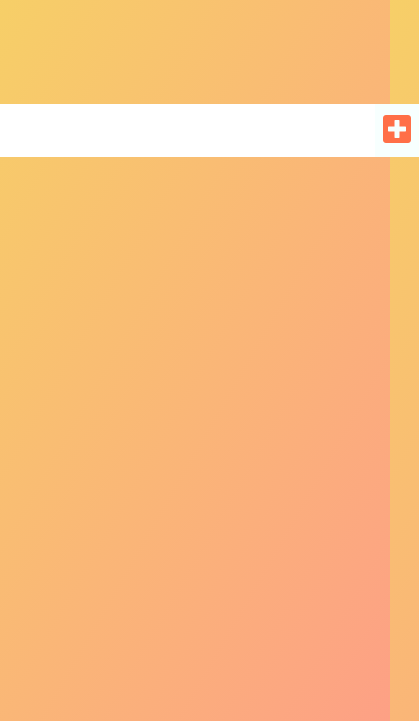
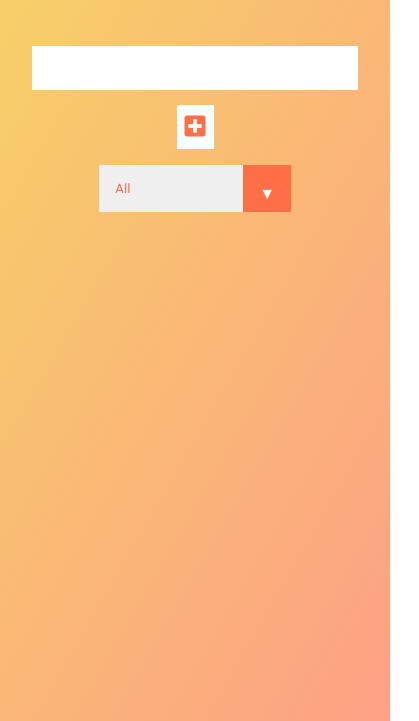
Before and after one commit to Amajuoyichidera/Js-To-do-list, a plain HTML site: page index.html in a window 390 px wide. Shown: the part 123-844 px from the top of the page, 419 px wide, since content can reach past the window. Drawn offline with Linux system fonts and the light colour scheme.

Commit message:
first version

```diff
--- a/styles.css
+++ b/styles.css
@@ -145,5 +145,16 @@
     body {
         background-size: cover;
     }
-
+    form {
+      flex-direction: column;
+    }
+    form input,
+  form button {
+    font-size: 1.5rem;
+    margin-left: 15px;
+    margin-right: 15px;
   }
+  form button {
+    margin-top: 15px;
+  }
+}
```
